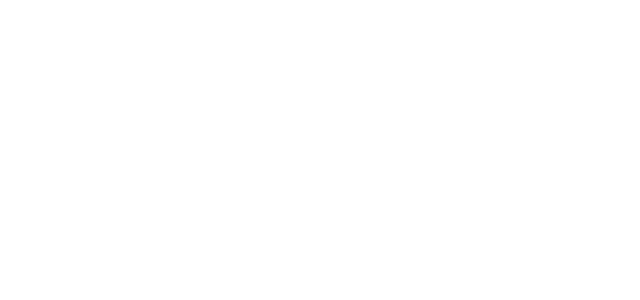
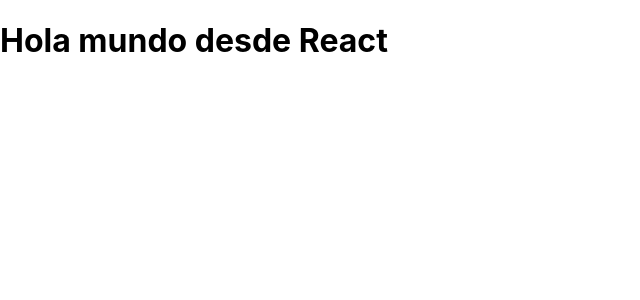
Before and after one commit to Ancient-R/02-preview-border-radius, a React (Create React App) app: page / in a window 1280 px wide. Shown: the top 300 px of the page, without its empty margins (0-640 px from the left). Built offline with nearby package versions, Linux system fonts and the light colour scheme.

Commit message:
Hola mundo

```diff
--- a/src/App.js
+++ b/src/App.js
@@ -2,8 +2,7 @@ import React from 'react';
 
 function App() {
   return (
-    <div>
-    </div>
+    <h1>Hola mundo desde React</h1>
   );
 }
 
```
